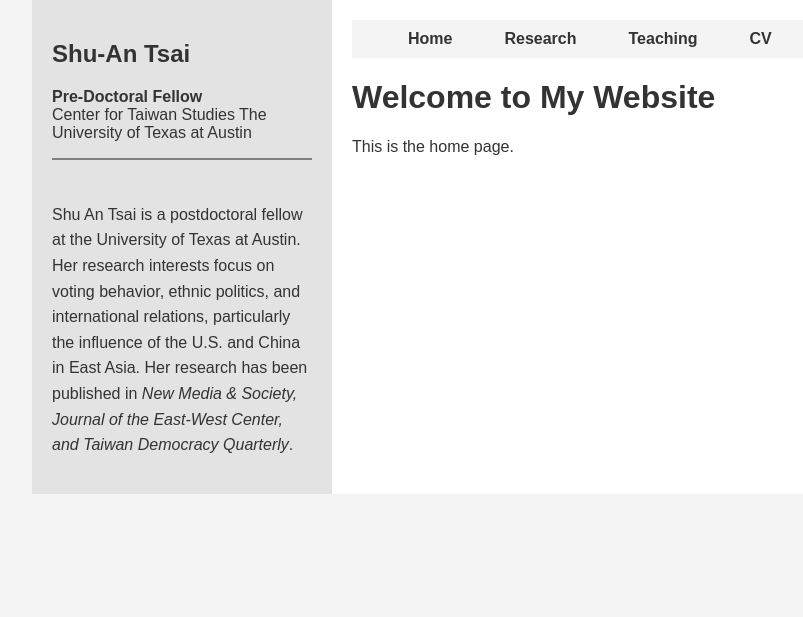
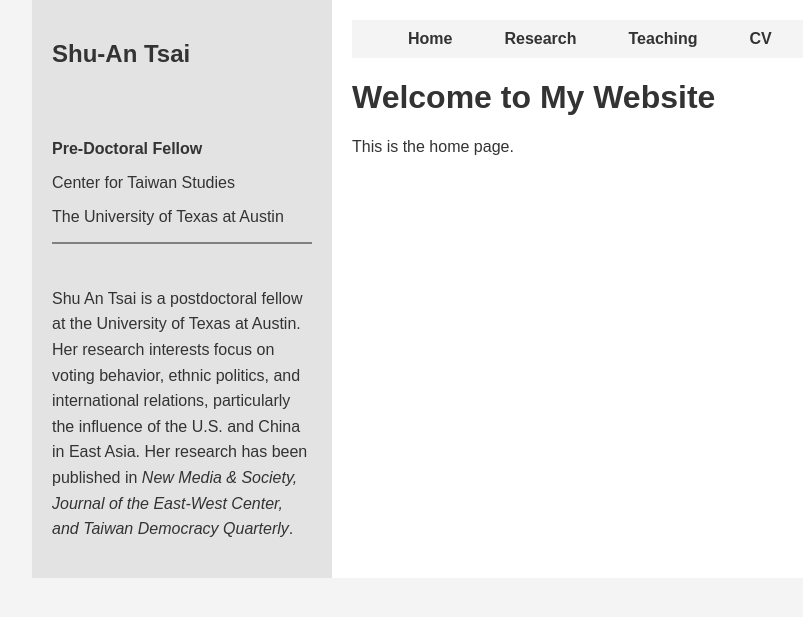
Before and after one commit to shuantsai/shuantsai.github.io, a Jekyll site: the page built from index.md, in a window 1280 px wide. Shown: the top 617 px of the page, without its empty margins (8-811 px from the left). Built offline with Jekyll 4.4.1, drawn with Linux system fonts in a browser that asks for light colours; a script that is not in the unit is left out.

```diff
--- a/_includes/sidebar.html
+++ b/_includes/sidebar.html
@@ -1,11 +1,12 @@
 <div class="profile">
   <h2>Shu-An Tsai</h2>
-
+  <br>
+  <br>
   <!-- Location Section -->
   <p><strong>Pre-Doctoral Fellow</strong>
     <br>
-    Center for Taiwan Studies
-    The University of Texas at Austin</p>
+    <p>Center for Taiwan Studies</p>
+    <p>The University of Texas at Austin</p>
 
     <!-- Grey Line Separator -->
     <hr style="border: 1px solid grey;">
```
